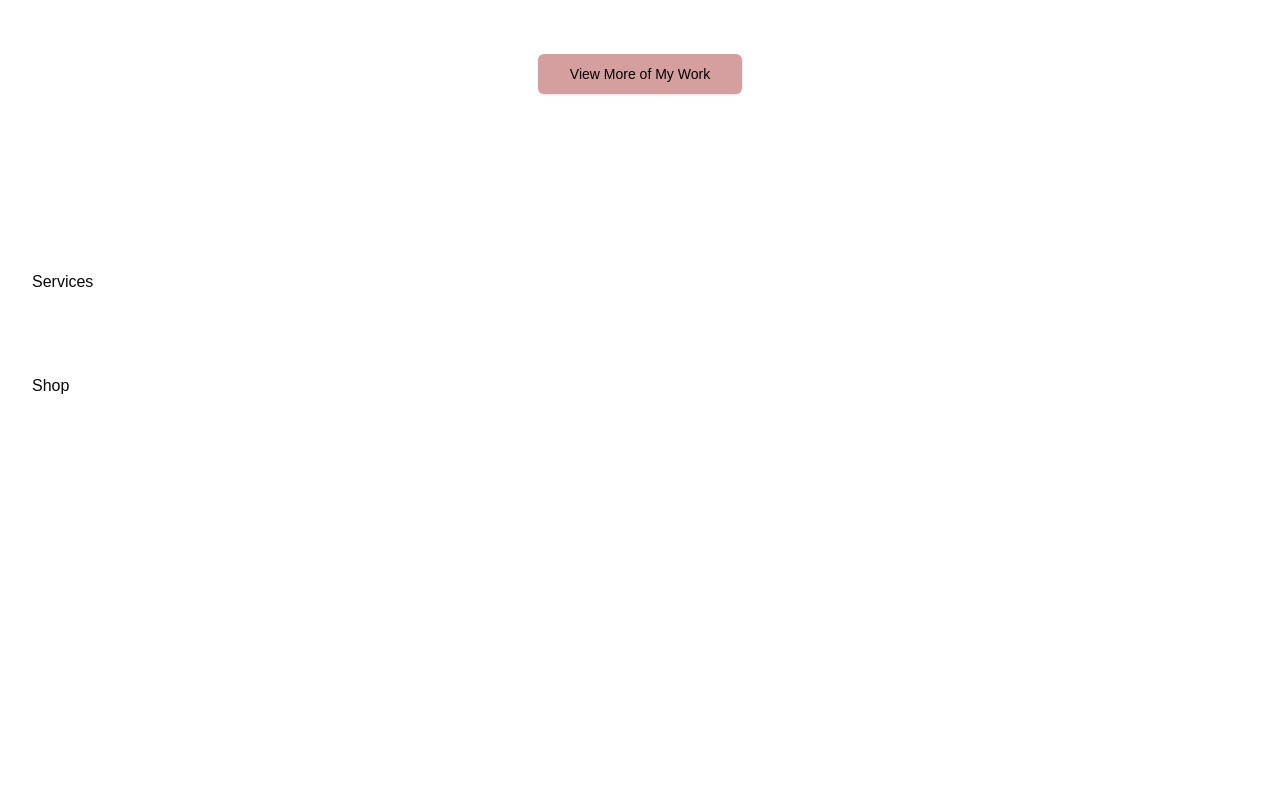
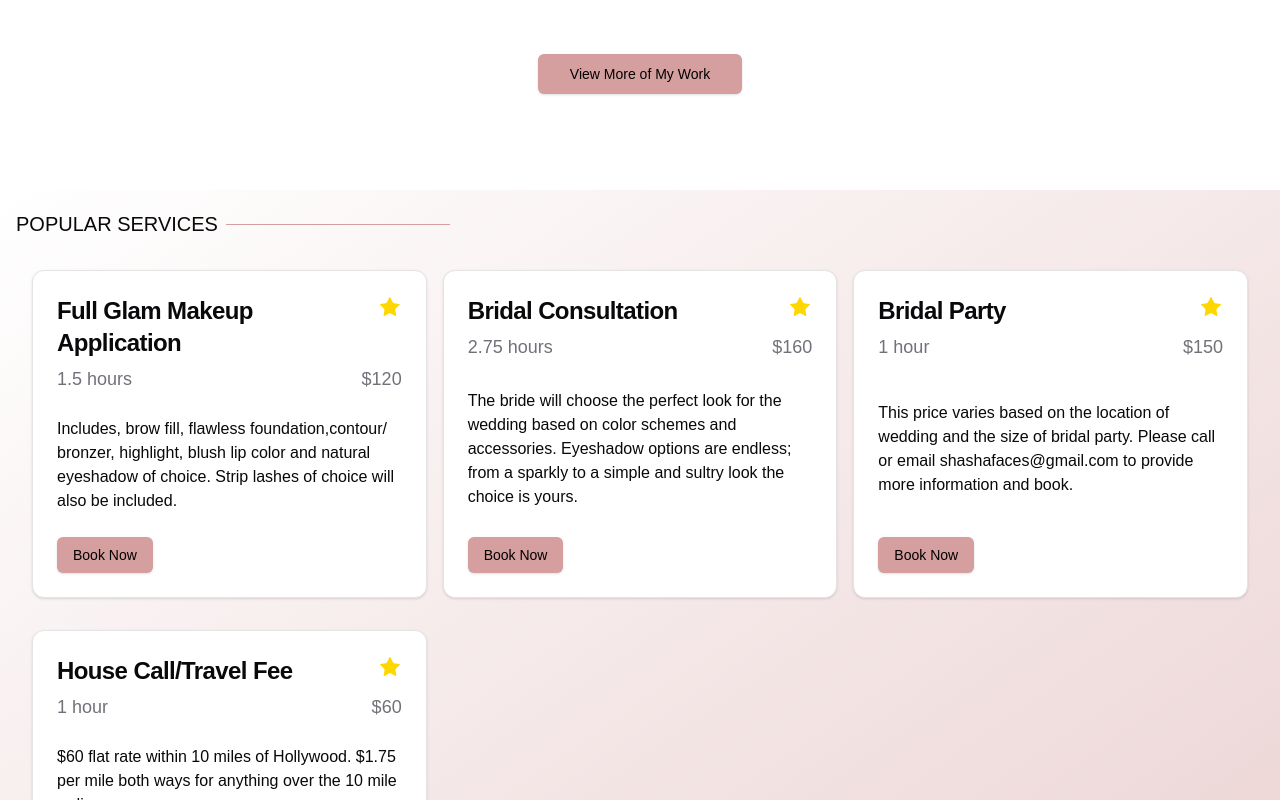
Before and after one commit to thatsehannah/sha-sha-faces, a Next.js app: page / in a window 1280 px wide. Shown: the part 3180-3980 px from the top of the page. Before the commit the page ends 3578 px from the top, so only its background shows below. Built offline with nearby package versions, Linux system fonts and the light colour scheme; a web font is replaced by a local one.

Commit message:
creating popular services section with services card & button leading to services page

```diff
--- a/components/global/SectionTitle.tsx
+++ b/components/global/SectionTitle.tsx
@@ -10,9 +10,13 @@ const SectionTitle = ({ title, alignment }: SectionTypeProps) => {
     <div
       className={`flex items-center px-4 gap-2 absolute top-5 ${alignment}-8`}
     >
-      {alignment === 'left' && <div className='h-[1.5px] w-56 bg-primary' />}
+      {alignment === 'left' && (
+        <div className='h-[1.5px] w-32 lg:w-56 bg-primary' />
+      )}
       <p className='text-xl uppercase font-medium'>{title}</p>
-      {alignment === 'right' && <div className='h-[1.5px] w-56 bg-primary' />}
+      {alignment === 'right' && (
+        <div className='h-[1.5px] w-32 lg:w-56 bg-primary' />
+      )}
     </div>
   );
 };
--- a/components/home/Services.tsx
+++ b/components/home/Services.tsx
@@ -1,10 +1,42 @@
 import React from 'react';
 import Container from '../global/Container';
+import services from '@/lib/services.json';
+import ServicesCard from './components/ServicesCard';
+import SectionTitle from '../global/SectionTitle';
+import { Button } from '../ui/button';
+import Link from 'next/link';
 
 const Services = () => {
+  const popularServices = services.filter((s) => s.popular);
+
   return (
-    <section id='services'>
-      <Container className='py-20'>Services</Container>
+    <section
+      id='services'
+      className='relative bg-gradient-to-tl from-soft-pink to-white'
+    >
+      <SectionTitle
+        title='popular services'
+        alignment='right'
+      />
+      <Container className='py-20 flex flex-col justify-center items-center gap-12'>
+        <div className='grid grid-cols-1 lg:grid-cols-3 justify-between gap-y-8 gap-x-4'>
+          {popularServices.map((service, idx) => {
+            return (
+              <ServicesCard
+                key={idx}
+                service={service}
+              />
+            );
+          })}
+        </div>
+        <Button
+          asChild
+          size='lg'
+          className='bg-secondary'
+        >
+          <Link href='/services'>View All Services</Link>
+        </Button>
+      </Container>
     </section>
   );
 };
--- /dev/null
+++ b/components/home/components/ServicesCard.tsx
@@ -0,0 +1,57 @@
+import { Button } from '@/components/ui/button';
+import {
+  Card,
+  CardContent,
+  CardDescription,
+  CardFooter,
+  CardHeader,
+  CardTitle,
+} from '@/components/ui/card';
+import { Star } from 'lucide-react';
+import React from 'react';
+
+type ServiceCardProps = {
+  service: {
+    name: string;
+    price: number;
+    duration: number;
+    description: string;
+    popular: boolean;
+  };
+};
+
+const ServicesCard = ({ service }: ServiceCardProps) => {
+  return (
+    <article>
+      <Card className='flex flex-col justify-between h-full'>
+        <CardHeader>
+          <CardTitle className='capitalize flex justify-between text-2xl text-left font-semibold'>
+            {service.name}
+            {service.popular && (
+              <Star
+                fill='gold'
+                strokeWidth={0}
+              />
+            )}
+          </CardTitle>
+          <CardDescription className='text-lg text-right'>
+            <div className='flex justify-between'>
+              <p>
+                {service.duration} hour{service.duration === 1 ? '' : 's'}{' '}
+              </p>
+              <p>${service.price}</p>
+            </div>
+          </CardDescription>
+        </CardHeader>
+        <CardContent className='font-light'>
+          <div className='h-full'>{service.description}</div>
+        </CardContent>
+        <CardFooter className=''>
+          <Button>Book Now</Button>
+        </CardFooter>
+      </Card>
+    </article>
+  );
+};
+
+export default ServicesCard;
```
